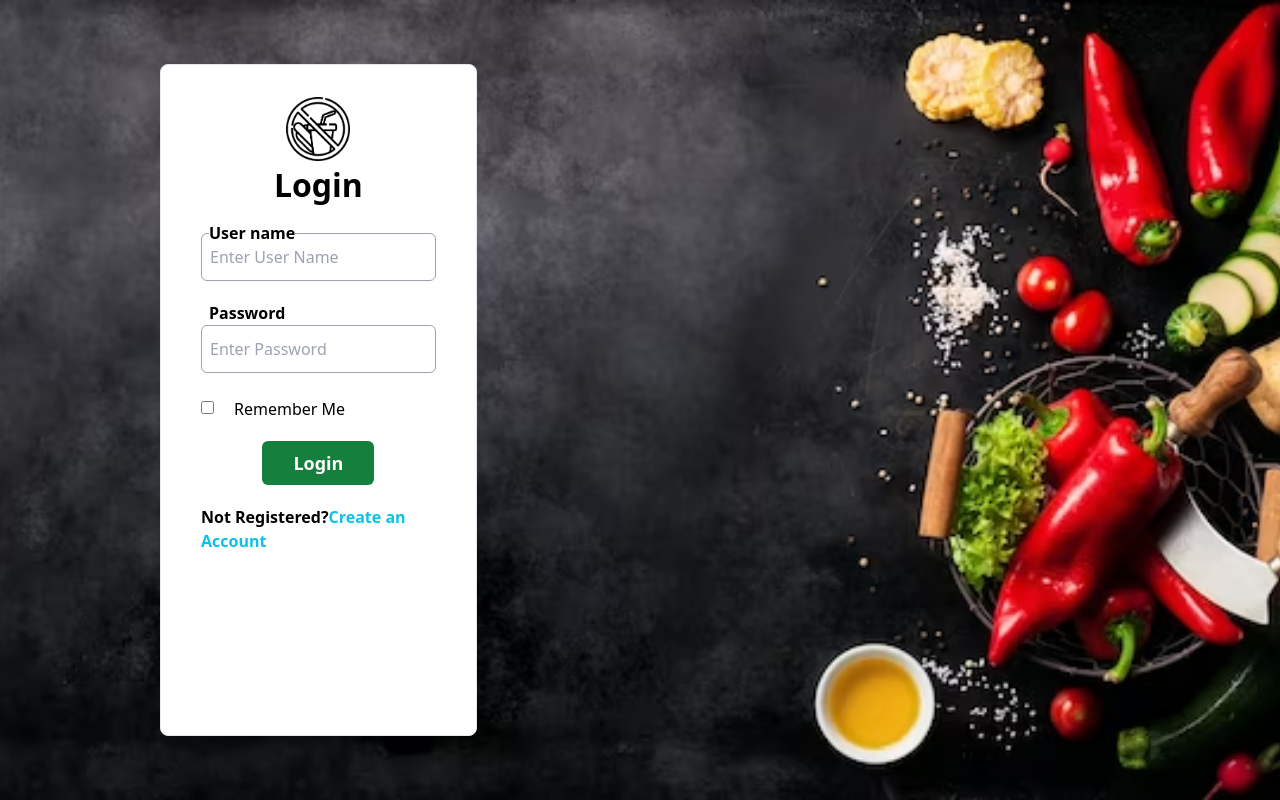
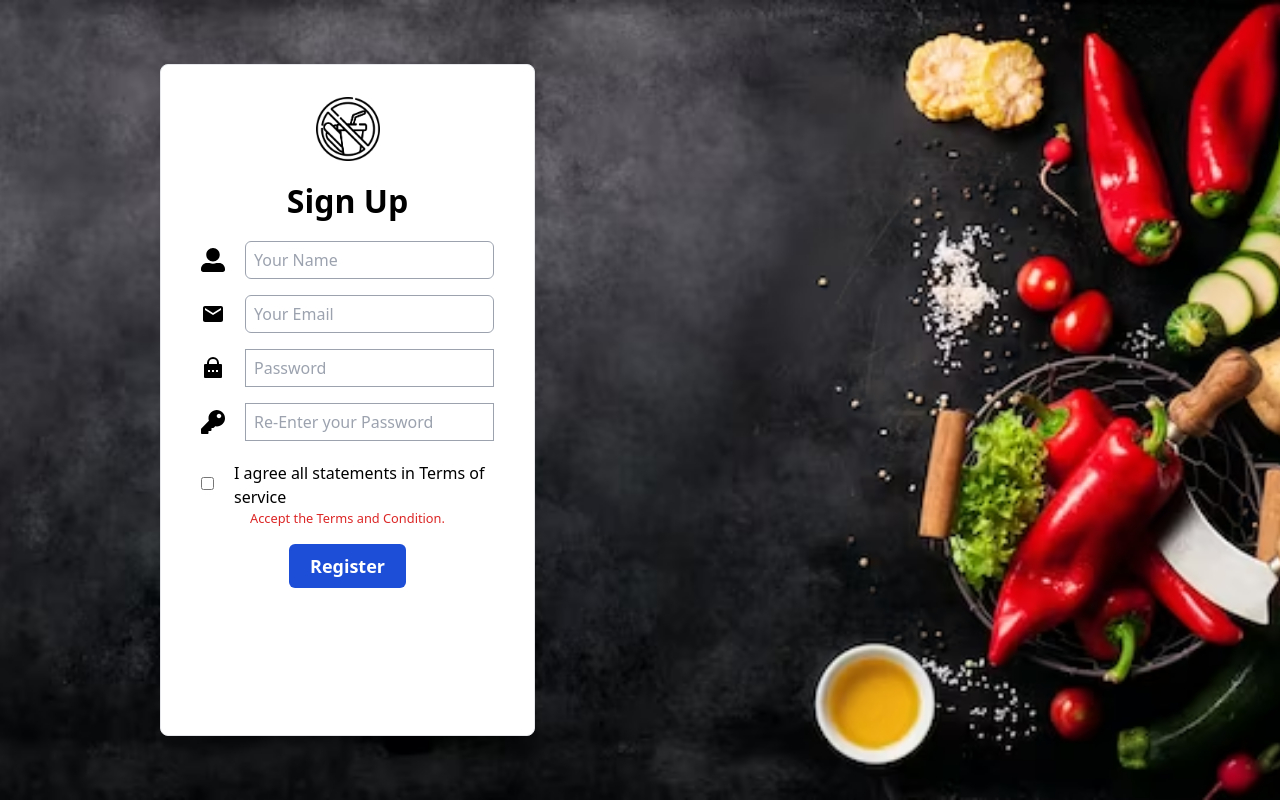
Before and after one commit to SabitaMagr/finalProject, a Next.js app: page /login in a window 1280 px wide. Built offline with nearby package versions, Linux system fonts and the light colour scheme.

Commit message:
refactor:login and signup toggle

```diff
--- a/components/Form/LoginForm.tsx
+++ b/components/Form/LoginForm.tsx
@@ -1,11 +1,13 @@
 import Link from 'next/link';
 import { useRouter } from 'next/router';
-import React from 'react'
+import React, { SetStateAction } from 'react'
 import { useForm } from 'react-hook-form';
 import Logo from './Logo';
 
 interface RegisterProps{
     editData?:Register;
+     state:boolean,
+     setState:React.Dispatch<SetStateAction<boolean>>
 }
 
 export interface Register{
@@ -17,7 +19,7 @@ export interface Register{
     terms:string;
 }
 
-const LoginForm = () => {
+const LoginForm = ({setState,state}:RegisterProps) => {
     const {
         register,handleSubmit,
         setValue,formState:{errors},
@@ -40,8 +42,8 @@ const LoginForm = () => {
         };
   return (
     <div>
-     <div className="flex mx-auto p-16 justify-start pl-[10rem] min-h-screen  w-[100%] h-[100%] !bg-no-repeat !bg-cover !bg-center " style={{background:'url(/images/Login.avif)'}}>
-        <form action="" onSubmit={handleSubmit(saveRegisterForm)} className="flex-col flex w-[30%] bg-white border rounded-lg py-8 px-10">
+     {/* <div className="flex mx-auto p-16 justify-start pl-[10rem] min-h-screen  w-[100%] h-[100%] !bg-no-repeat !bg-cover !bg-center " style={{background:'url(/images/Login.avif)'}}> */}
+        <form action="" onSubmit={handleSubmit(saveRegisterForm)} className="flex-col flex w-[100%] bg-white border rounded-lg py-8 px-10">
                 <Logo/>
             <h1 className=' text-center font-bold text-[2rem] '>Login</h1>
             <div className='flex-col flex gap-5 justify-center '>
@@ -60,7 +62,7 @@ const LoginForm = () => {
             </div>
             <div className=''>
                 <div className='items-center relative'>
-                    <label htmlFor="password" className=' absolute -top-0 font-[700] ml-2'>Password</label>   <br />
+                    <label htmlFor="password" className=' mt-4 absolute -top-1 font-[700] ml-2 bg-white'>Password</label>   <br />
                    <input type="text" placeholder='Enter Password'
                     {...register("password",{required:true})}
                     className="outline-none rounded-md px-2 w-full h-[3rem] border-gray-400 border py-1.5" />
@@ -102,7 +104,7 @@ const LoginForm = () => {
     </div>
 
 
-    </div>
+//  </div>
   )
 }
 
--- a/components/Form/RegitserForm.tsx
+++ b/components/Form/RegitserForm.tsx
@@ -50,7 +50,7 @@ const RegitserForm = () => {
                 Router.push("/login");
         };
   return (
-    <div className="flex mx-auto p-16 justify-start pl-[10rem] min-h-screen  w-[100%] h-[100%] !bg-no-repeat !bg-cover !bg-center " style={{background:'url(/images/Login.avif)'}}>
+    // <div className="flex mx-auto p-16 justify-start pl-[10rem] min-h-screen  w-[100%] h-[100%] !bg-no-repeat !bg-cover !bg-center " style={{background:'url(/images/Login.avif)'}}>
     <form action="" onSubmit={handleSubmit(saveRegisterForm)} className="flex-col flex gap-4 bg-white border rounded-lg py-8 px-10">
             <Logo/>
             {/* {terms? 'yes': 'NO'}  //checking */}
@@ -130,7 +130,7 @@ const RegitserForm = () => {
 
             </div>
         </form>
-    </div>
+    // </div>
   )
 }
 
--- a/pages/login.tsx
+++ b/pages/login.tsx
@@ -1,12 +1,23 @@
 import LoginForm from '@/components/Form/LoginForm'
-import React from 'react'
+import RegitserForm from '@/components/Form/RegitserForm';
+import { stat } from 'fs/promises';
+import React, { useState } from 'react'
 
 const login = () => {
+  const [state,setState] =useState<boolean>(false);
   return (
-    <div>
-      <LoginForm/>
+     <div className="flex mx-auto p-16 justify-start pl-[10rem] min-h-screen  w-[100%] h-[100%] !bg-no-repeat !bg-cover !bg-center " style={{background:'url(/images/Login.avif)'}}>
+       {
+state?
+      <LoginForm setState={setState} state={state}/>
+
+:
+<RegitserForm/>
+       }
+      {/* <span onClick={() =>setState((state) => !state)}> {!state ? <LoginForm/> :<RegitserForm/>}</span> */}
     </div>
-  )
+    // <LoginForm/>
+      )
 }
 
 export default login
--- a/styles/output.css
+++ b/styles/output.css
@@ -636,18 +636,6 @@ body {
   width: 100%;
 }
 
-.w-\[3\\0\%\] {
-  width: 3\0%;
-}
-
-.w-\[0\%\] {
-  width: 0%;
-}
-
-.w-\[60\%\] {
-  width: 60%;
-}
-
 .flex-col {
   flex-direction: column;
 }
@@ -704,11 +692,6 @@ body {
 .bg-blue-700 {
   --tw-bg-opacity: 1;
   background-color: rgb(29 78 216 / var(--tw-bg-opacity));
-}
-
-.bg-gray-300 {
-  --tw-bg-opacity: 1;
-  background-color: rgb(209 213 219 / var(--tw-bg-opacity));
 }
 
 .bg-green-700 {
@@ -771,11 +754,6 @@ body {
   padding-bottom: 0.5rem;
 }
 
-.py-5 {
-  padding-top: 1.25rem;
-  padding-bottom: 1.25rem;
-}
-
 .py-8 {
   padding-top: 2rem;
   padding-bottom: 2rem;
@@ -787,11 +765,6 @@ body {
 
 .text-center {
   text-align: center;
-}
-
-.text-3xl {
-  font-size: 1.875rem;
-  line-height: 2.25rem;
 }
 
 .text-\[2rem\] {
```
